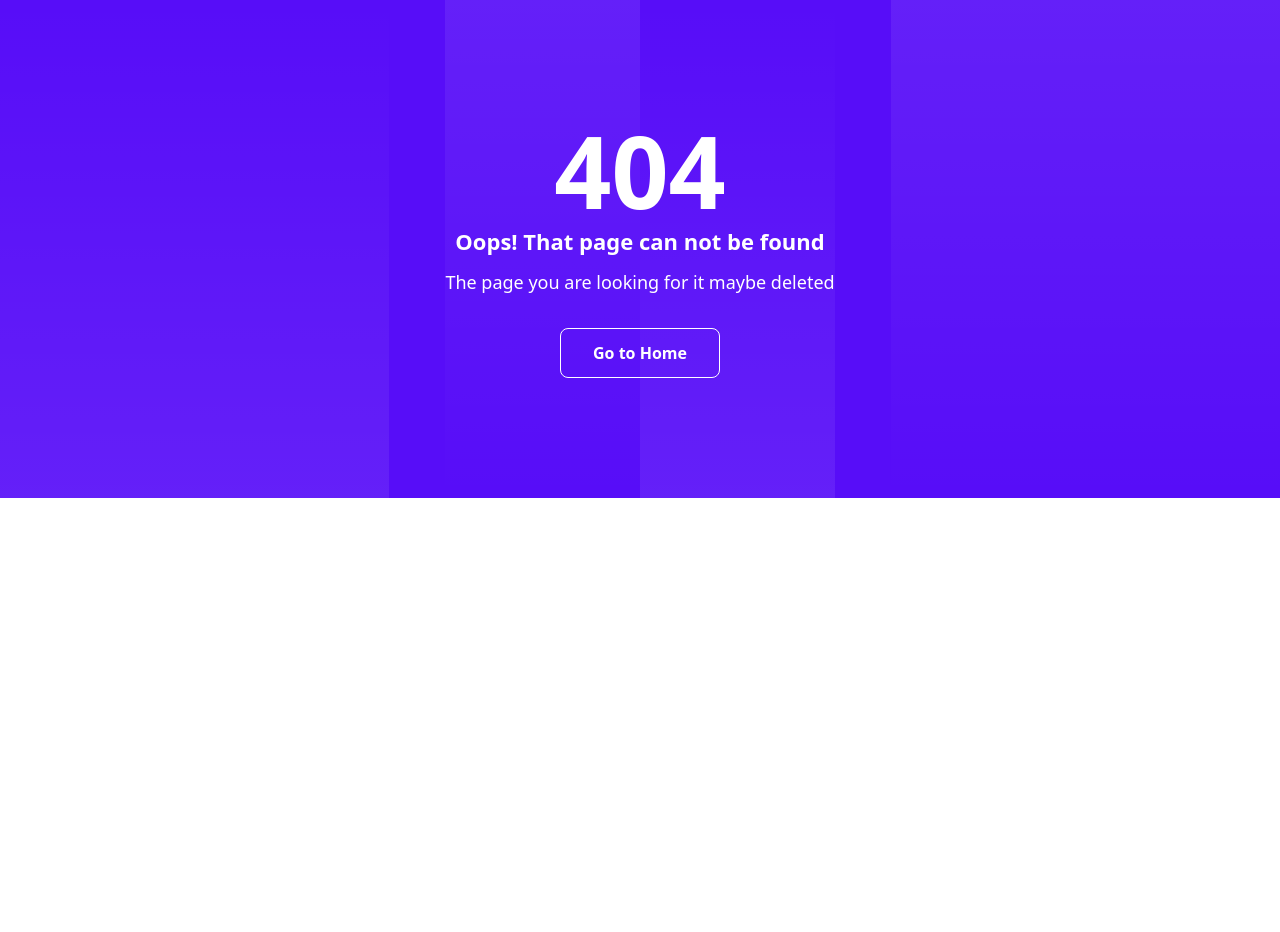
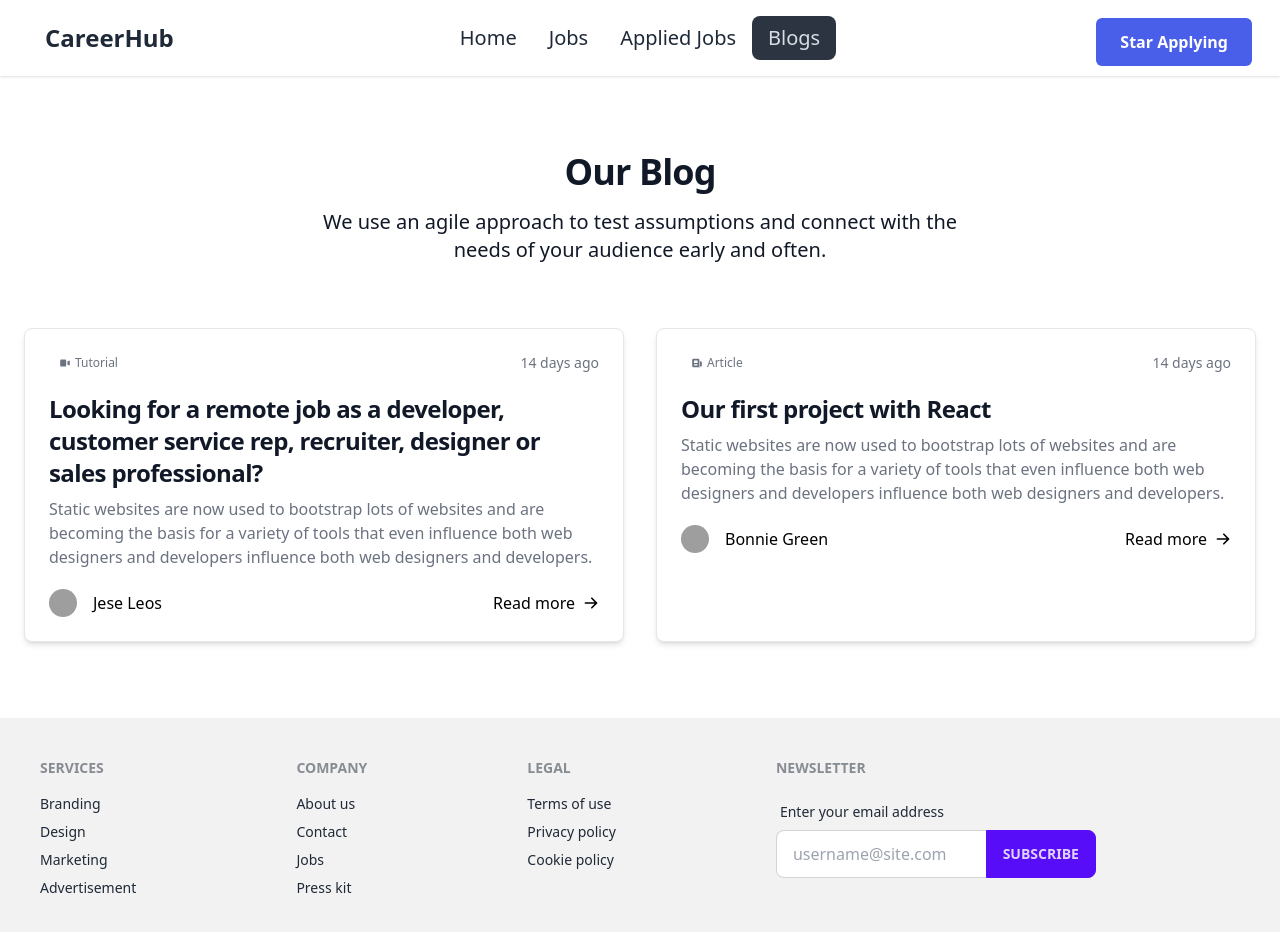
Before and after one commit to rabby-web/career-hub, a React (Vite) app: page /blogs in a window 1280 px wide. Before the commit this address had no page. Shown: the top 932 px of the page. Before the commit the page ends 800 px from the top, so only its background shows below. Built offline with nearby package versions, Linux system fonts and the light colour scheme; grey boxes are pictures that could not be loaded.

Commit message:
blog add

```diff
--- /dev/null
+++ b/src/components/Blog/Blog.jsx
@@ -0,0 +1,141 @@
+import React from "react";
+
+const Blog = () => {
+  return (
+    <div>
+      <section className="bg-white dark:bg-gray-200 text-black">
+        <div className="py-8 px-4 mx-auto max-w-screen-xl lg:py-16 lg:px-6">
+          <div className="mx-auto max-w-screen-sm text-center lg:mb-16 mb-8">
+            <h2 className="mb-4 text-3xl lg:text-4xl tracking-tight font-extrabold text-gray-900">
+              Our Blog
+            </h2>
+            <p className="font-light text-gray-900 sm:text-xl ">
+              We use an agile approach to test assumptions and connect with the
+              needs of your audience early and often.
+            </p>
+          </div>
+          <div className="grid gap-8 lg:grid-cols-2">
+            <article className="p-6 bg-white rounded-lg border border-gray-200 shadow-md dark:bg-gray-800 dark:border-gray-700">
+              <div className="flex justify-between items-center mb-5 text-gray-500">
+                <span className="bg-primary-100 text-primary-800 text-xs font-medium inline-flex items-center px-2.5 py-0.5 rounded dark:bg-primary-200 dark:text-primary-800">
+                  <svg
+                    className="mr-1 w-3 h-3"
+                    fill="currentColor"
+                    viewBox="0 0 20 20"
+                    xmlns="http://www.w3.org/2000/svg"
+                  >
+                    <path d="M2 6a2 2 0 012-2h6a2 2 0 012 2v8a2 2 0 01-2 2H4a2 2 0 01-2-2V6zM14.553 7.106A1 1 0 0014 8v4a1 1 0 00.553.894l2 1A1 1 0 0018 13V7a1 1 0 00-1.447-.894l-2 1z"></path>
+                  </svg>
+                  Tutorial
+                </span>
+                <span className="text-sm">14 days ago</span>
+              </div>
+              <h2 className="mb-2 text-2xl font-bold tracking-tight text-gray-900 dark:text-white">
+                <a href="#">
+                  Looking for a remote job as a developer, customer service rep,
+                  recruiter, designer or sales professional?
+                </a>
+              </h2>
+              <p className="mb-5 font-light text-gray-500 dark:text-gray-400">
+                Static websites are now used to bootstrap lots of websites and
+                are becoming the basis for a variety of tools that even
+                influence both web designers and developers influence both web
+                designers and developers.
+              </p>
+              <div className="flex justify-between items-center">
+                <div className="flex items-center space-x-4">
+                  <img
+                    className="w-7 h-7 rounded-full"
+                    src="https://flowbite.s3.amazonaws.com/blocks/marketing-ui/avatars/jese-leos.png"
+                    alt="Jese Leos avatar"
+                  />
+                  <span className="font-medium dark:text-white">Jese Leos</span>
+                </div>
+                <a
+                  href="#"
+                  className="inline-flex items-center font-medium text-primary-600 dark:text-primary-500 hover:underline"
+                >
+                  Read more
+                  <svg
+                    className="ml-2 w-4 h-4"
+                    fill="currentColor"
+                    viewBox="0 0 20 20"
+                    xmlns="http://www.w3.org/2000/svg"
+                  >
+                    <path
+                      fill-rule="evenodd"
+                      d="M10.293 3.293a1 1 0 011.414 0l6 6a1 1 0 010 1.414l-6 6a1 1 0 01-1.414-1.414L14.586 11H3a1 1 0 110-2h11.586l-4.293-4.293a1 1 0 010-1.414z"
+                      clip-rule="evenodd"
+                    ></path>
+                  </svg>
+                </a>
+              </div>
+            </article>
+            <article className="p-6 bg-white rounded-lg border border-gray-200 shadow-md dark:bg-gray-800 dark:border-gray-700">
+              <div className="flex justify-between items-center mb-5 text-gray-500">
+                <span className="bg-primary-100 text-primary-800 text-xs font-medium inline-flex items-center px-2.5 py-0.5 rounded dark:bg-primary-200 dark:text-primary-800">
+                  <svg
+                    className="mr-1 w-3 h-3"
+                    fill="currentColor"
+                    viewBox="0 0 20 20"
+                    xmlns="http://www.w3.org/2000/svg"
+                  >
+                    <path
+                      fill-rule="evenodd"
+                      d="M2 5a2 2 0 012-2h8a2 2 0 012 2v10a2 2 0 002 2H4a2 2 0 01-2-2V5zm3 1h6v4H5V6zm6 6H5v2h6v-2z"
+                      clip-clipRule="evenodd"
+                    ></path>
+                    <path d="M15 7h1a2 2 0 012 2v5.5a1.5 1.5 0 01-3 0V7z"></path>
+                  </svg>
+                  Article
+                </span>
+                <span className="text-sm">14 days ago</span>
+              </div>
+              <h2 className="mb-2 text-2xl font-bold tracking-tight text-gray-900 dark:text-white">
+                <a href="#">Our first project with React</a>
+              </h2>
+              <p className="mb-5 font-light text-gray-500 dark:text-gray-400">
+                Static websites are now used to bootstrap lots of websites and
+                are becoming the basis for a variety of tools that even
+                influence both web designers and developers influence both web
+                designers and developers.
+              </p>
+              <div className="flex justify-between items-center">
+                <div className="flex items-center space-x-4">
+                  <img
+                    className="w-7 h-7 rounded-full"
+                    src="https://flowbite.s3.amazonaws.com/blocks/marketing-ui/avatars/bonnie-green.png"
+                    alt="Bonnie Green avatar"
+                  />
+                  <span className="font-medium dark:text-white">
+                    Bonnie Green
+                  </span>
+                </div>
+                <a
+                  href="#"
+                  className="inline-flex items-center font-medium text-primary-600 dark:text-primary-500 hover:underline"
+                >
+                  Read more
+                  <svg
+                    className="ml-2 w-4 h-4"
+                    fill="currentColor"
+                    viewBox="0 0 20 20"
+                    xmlns="http://www.w3.org/2000/svg"
+                  >
+                    <path
+                      fill-clipRule="evenodd"
+                      d="M10.293 3.293a1 1 0 011.414 0l6 6a1 1 0 010 1.414l-6 6a1 1 0 01-1.414-1.414L14.586 11H3a1 1 0 110-2h11.586l-4.293-4.293a1 1 0 010-1.414z"
+                      clip-clipRule="evenodd"
+                    ></path>
+                  </svg>
+                </a>
+              </div>
+            </article>
+          </div>
+        </div>
+      </section>
+    </div>
+  );
+};
+
+export default Blog;
--- /dev/null
+++ b/src/components/Jobs/Jobs.jsx
@@ -0,0 +1,40 @@
+import { useEffect, useState } from "react";
+import Job from "../Job/Job";
+
+const Jobs = () => {
+  const [jobs, setJobs] = useState([]);
+  const [dataLength, setDataLength] = useState(4);
+  useEffect(() => {
+    fetch("jobs.json")
+      .then((res) => res.json())
+      .then((data) => setJobs(data));
+  }, []);
+  return (
+    <div className="">
+      <div className="text-center">
+        <h2 className="text-4xl font-semibold">Featured Jobs</h2>
+        <p>
+          Explore thousands of job opportunities with all the information you
+          need. Its your future
+        </p>
+      </div>
+      <div className="grid grid-cols-1 md:grid-cols-2 gap-5 m-3">
+        {jobs.slice(0, dataLength).map((job) => (
+          <Job key={job.id} job={job}></Job>
+        ))}
+      </div>
+      <div className="flex items-center justify-center">
+        <div className={dataLength === jobs.length ? "hidden" : "flex"}>
+          <button
+            onClick={() => setDataLength(jobs.length)}
+            className="bg-[#4a5fe9] hover:bg-[#374394] text-white py-3 px-6 text-base font-semibold rounded-md mt-2"
+          >
+            See All Jobs
+          </button>
+        </div>
+      </div>
+    </div>
+  );
+};
+
+export default Jobs;
```
Also changed, not shown: src/main.jsx (+10 -0 lines).
